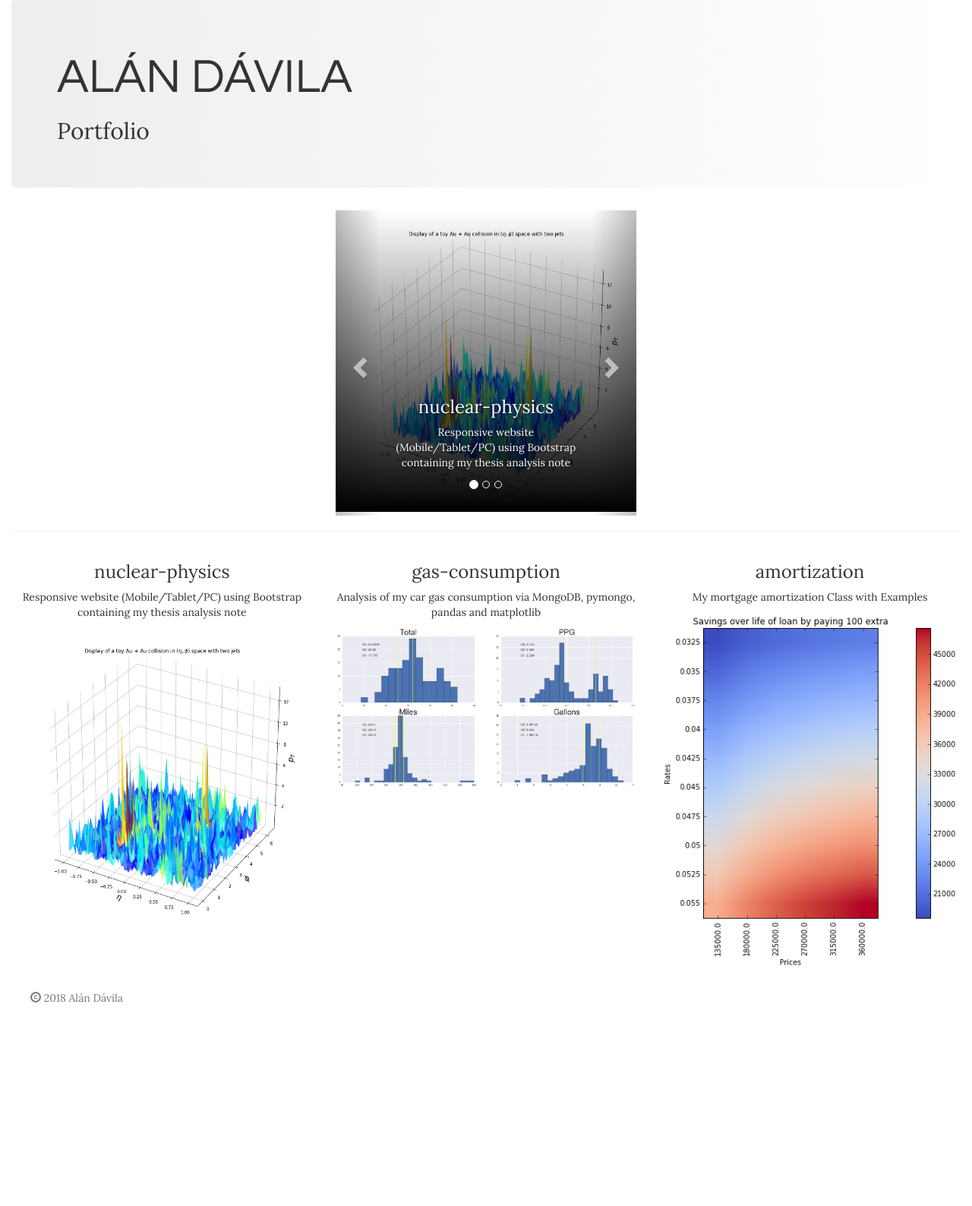
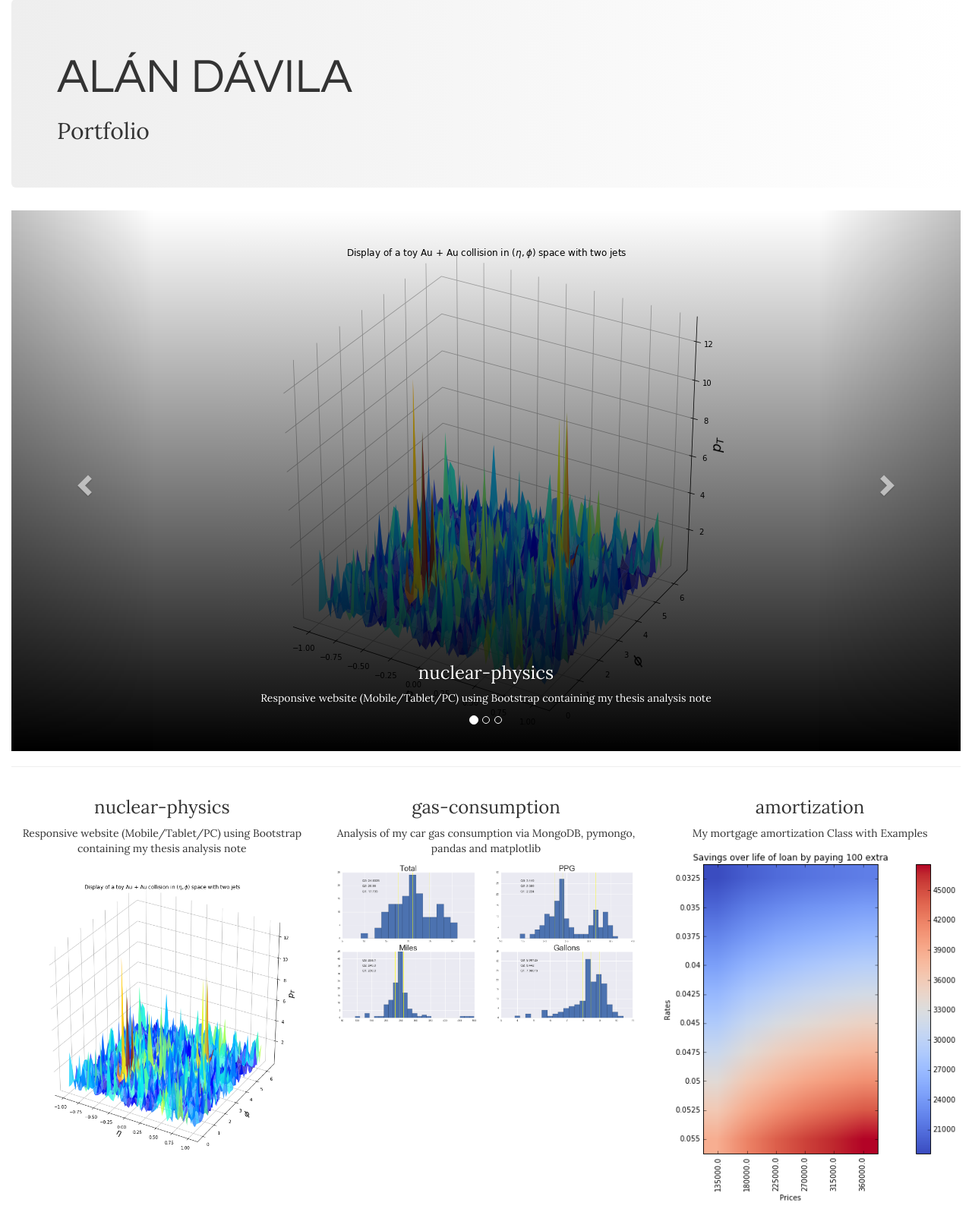
Before and after one commit to alandavila/portfolio, a PHP site: page /index.html in a window 1280 px wide. Shown: the part 73-1661 px from the top of the page at 76% size. Before the commit the page ends 1393 px from the top, so only its background shows below. Run offline with PHP 8.4, Linux system fonts and the light colour scheme.

Commit message:
expanded carousel to full width and made about page offset smaller

```diff
--- a/about.html
+++ b/about.html
@@ -42,7 +42,7 @@
       </div>
       <!--projects grid-->
       <div class="row row_top">
-        <div class="col-xs-12 col-sm-offset-3 col-sm-6" >
+        <div class="col-xs-12 col-sm-offset-1 col-sm-10" >
           <h4 class="text-center">
             Passionate about Machine Learning, Data Visualization, Physics and its application to discover relationships in big data sets and make predictions.
           </h4>
--- a/css/style.css
+++ b/css/style.css
@@ -57,7 +57,7 @@ footer {
 }
 .gradient_img{
   position:relative;
-  display:inline-block;
+  /*display:inline-block;*/
 }
 .gradient_img:after{
   content:'';
--- a/index.html
+++ b/index.html
@@ -49,7 +49,7 @@
       </div>
       <!--Carousel-->
       <div class="row">
-        <div class="col-md-4 col-md-offset-4 col-sm-4 col-sm-offset-4 ">
+        <div class="col-sm-12 ">
           <div id="main-carousel" class="carousel slide" data-ride="carousel">
             <!-- Indicators -->
             <ol class="carousel-indicators">
@@ -62,7 +62,7 @@
             <div class="carousel-inner" role="listbox">
               <div class="item active">
                 <a href="http://www.davila-nuclear.com" >
-                  <div class="gradient_img">
+                  <div class="gradient_img"-->
                     <img class="img-responsive img_main " src="img/jets.png" alt="Jets">
                   </div>
                 </a>
```
